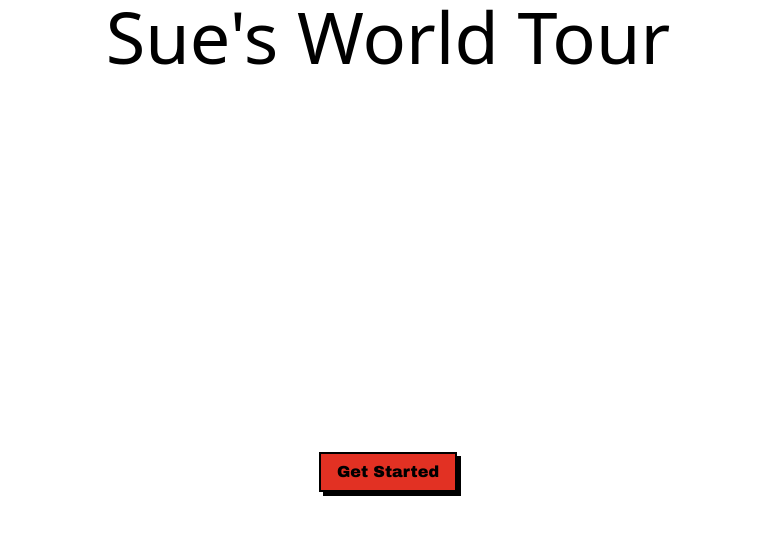
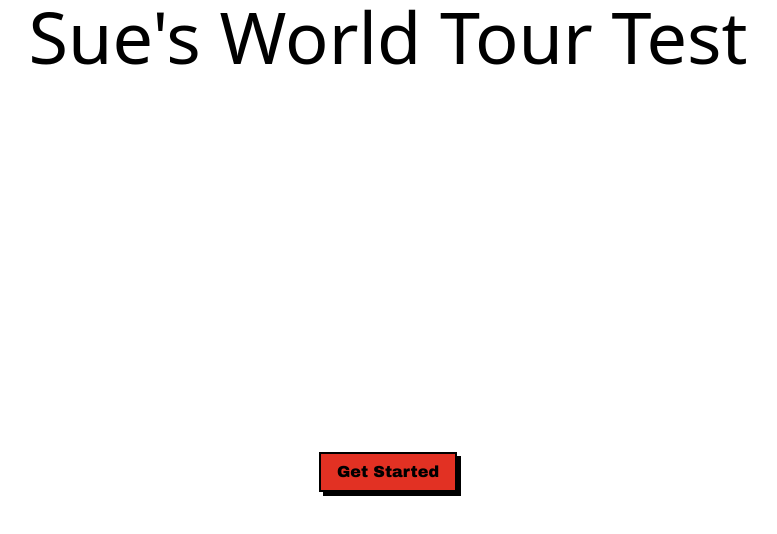
Before and after one commit to denvercude/sues-world-tour, a Next.js app: page / in a window 1280 px wide. Shown: the top 534 px of the page, without its empty margins (252-1029 px from the left). Built offline with nearby package versions, Linux system fonts and the light colour scheme.

Commit message:
test(landing-page): testing vercel deployment

```diff
--- a/app/page.tsx
+++ b/app/page.tsx
@@ -5,7 +5,7 @@ import { Button } from "@/components/retroui/Button";
 export default function Home() {
   return (
     <main>
-      <h1 className="flex justify-center text-7xl">{"Sue's World Tour"}</h1>
+      <h1 className="flex justify-center text-7xl">{"Sue's World Tour Test"}</h1>
       <div className="min-h-[100vh] flex justify-center items-center">
         <Link href="/gallery">
           <Button>Get Started</Button>
```
